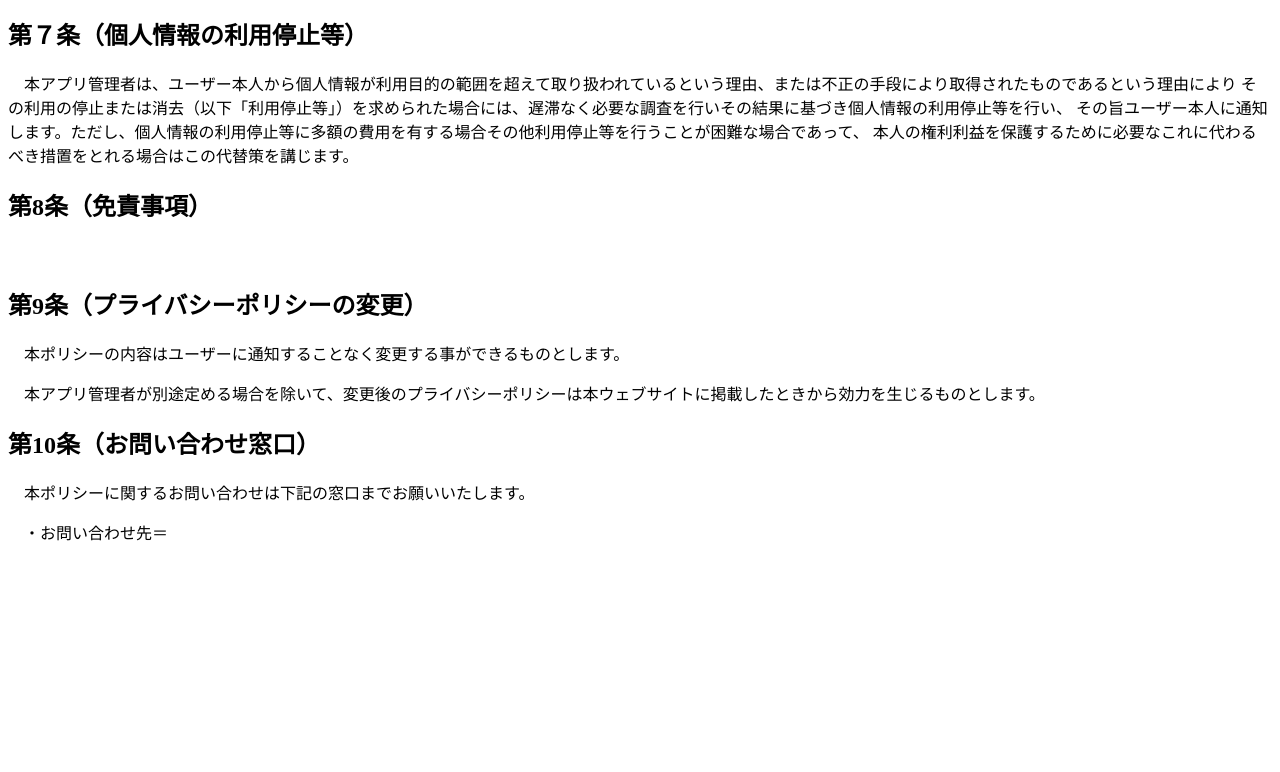
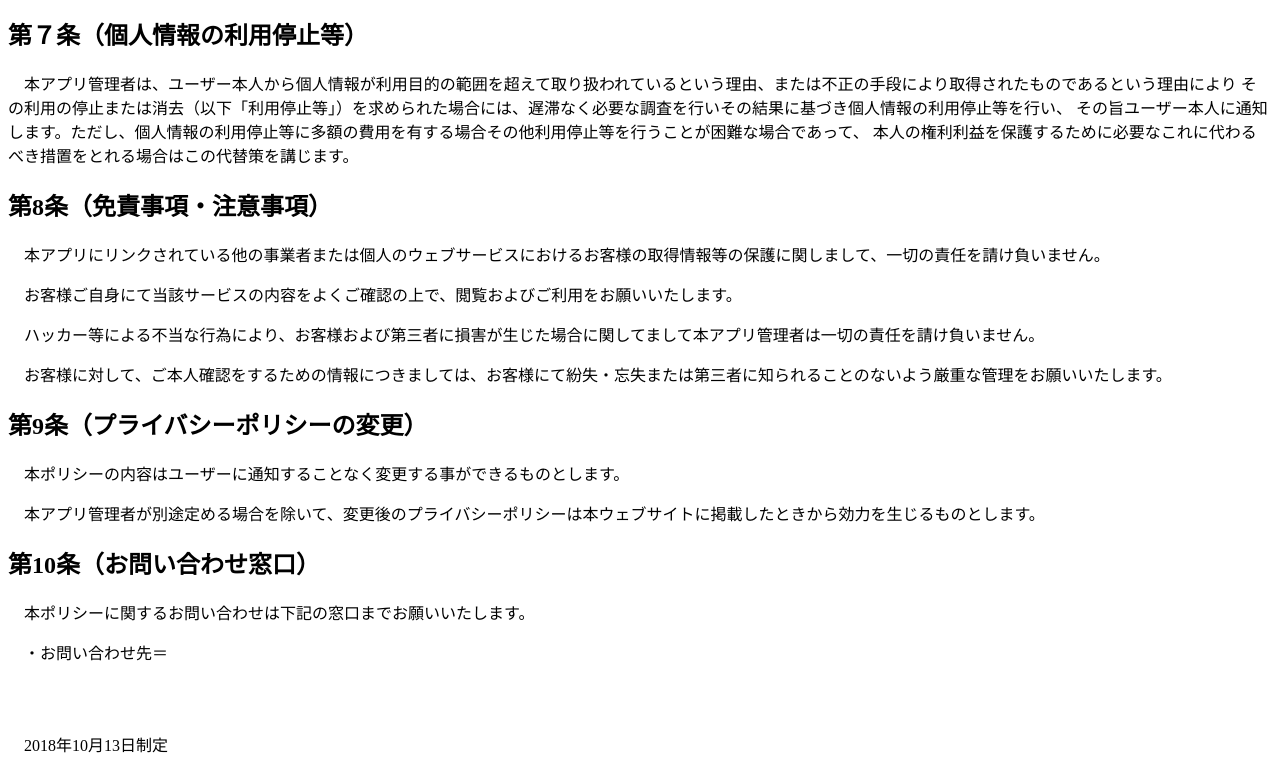
Before and after one commit to chan-sho/chan-sho.github.io, a plain HTML site: page index.html in a window 1280 px wide. Shown: the part 2410-3182 px from the top of the page. Before the commit the page ends 2970 px from the top, so only its background shows below. Drawn offline with Linux system fonts and the light colour scheme.

Commit message:
Update index.html
Apple初回申請分（完成版）

```diff
--- a/index.html
+++ b/index.html
@@ -77,13 +77,19 @@
       その利用の停止または消去（以下「利用停止等」）を求められた場合には、遅滞なく必要な調査を行いその結果に基づき個人情報の利用停止等を行い、
       その旨ユーザー本人に通知します。ただし、個人情報の利用停止等に多額の費用を有する場合その他利用停止等を行うことが困難な場合であって、
       本人の権利利益を保護するために必要なこれに代わるべき措置をとれる場合はこの代替策を講じます。</p>
-    <h2>第8条（免責事項）</h2>
-    <p>
+    <h2>第8条（免責事項・注意事項）</h2>
+    <p>　本アプリにリンクされている他の事業者または個人のウェブサービスにおけるお客様の取得情報等の保護に関しまして、一切の責任を請け負いません。</p>
+    <p>　お客様ご自身にて当該サービスの内容をよくご確認の上で、閲覧およびご利用をお願いいたします。</p>
+    <p>　ハッカー等による不当な行為により、お客様および第三者に損害が生じた場合に関してまして本アプリ管理者は一切の責任を請け負いません。</p>
+    <p>　お客様に対して、ご本人確認をするための情報につきましては、お客様にて紛失・忘失または第三者に知られることのないよう厳重な管理をお願いいたします。</p>
     <h2>第9条（プライバシーポリシーの変更）</h2>
     <p>　本ポリシーの内容はユーザーに通知することなく変更する事ができるものとします。</p>
     <p>　本アプリ管理者が別途定める場合を除いて、変更後のプライバシーポリシーは本ウェブサイトに掲載したときから効力を生じるものとします。</p>
     <h2>第10条（お問い合わせ窓口）</h2>
     <p>　本ポリシーに関するお問い合わせは下記の窓口までお願いいたします。</p>
     <p>　・お問い合わせ先＝</p>
+    <br>
+    <br>
+    <p>　2018年10月13日制定</p>
   </body>
 </html>
```
